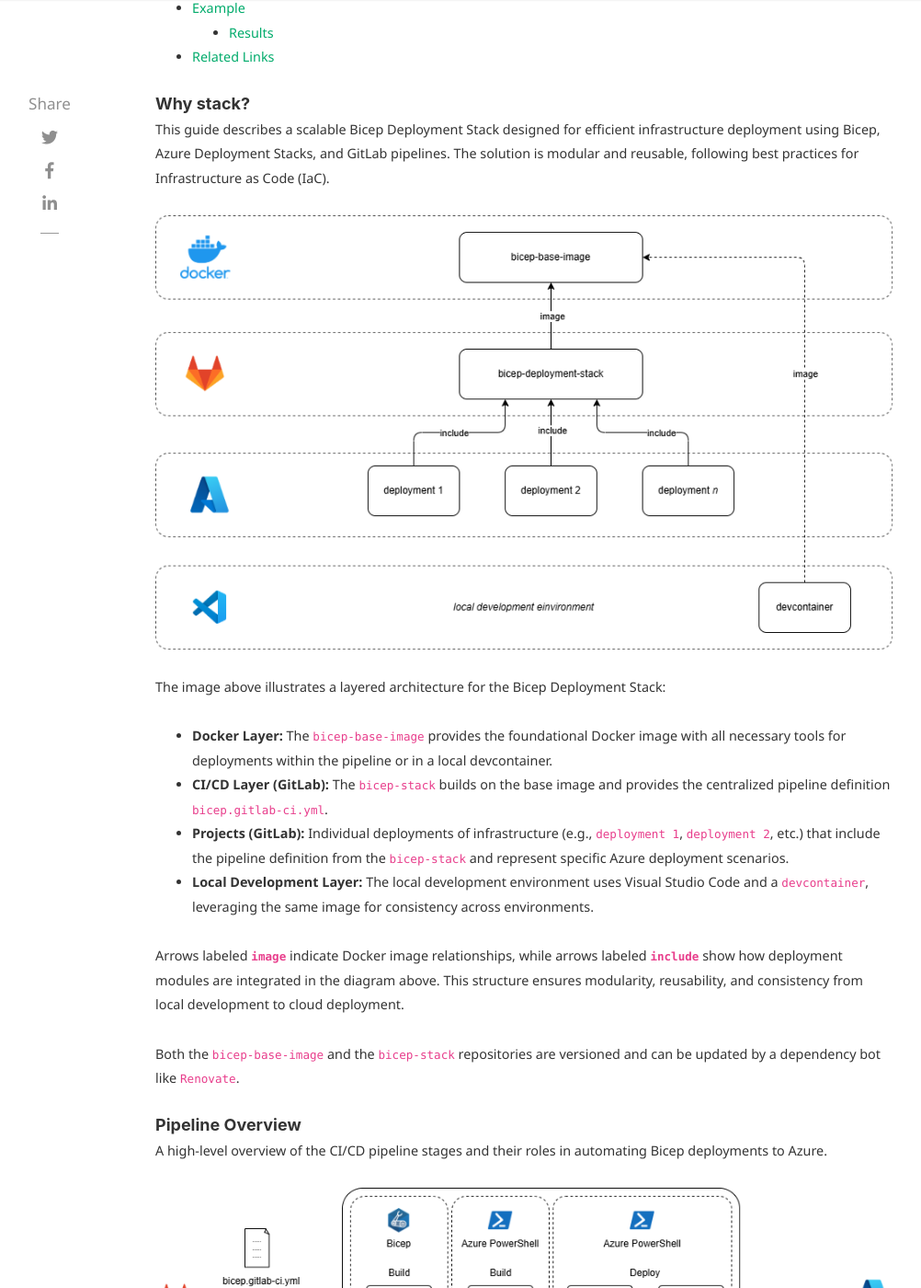
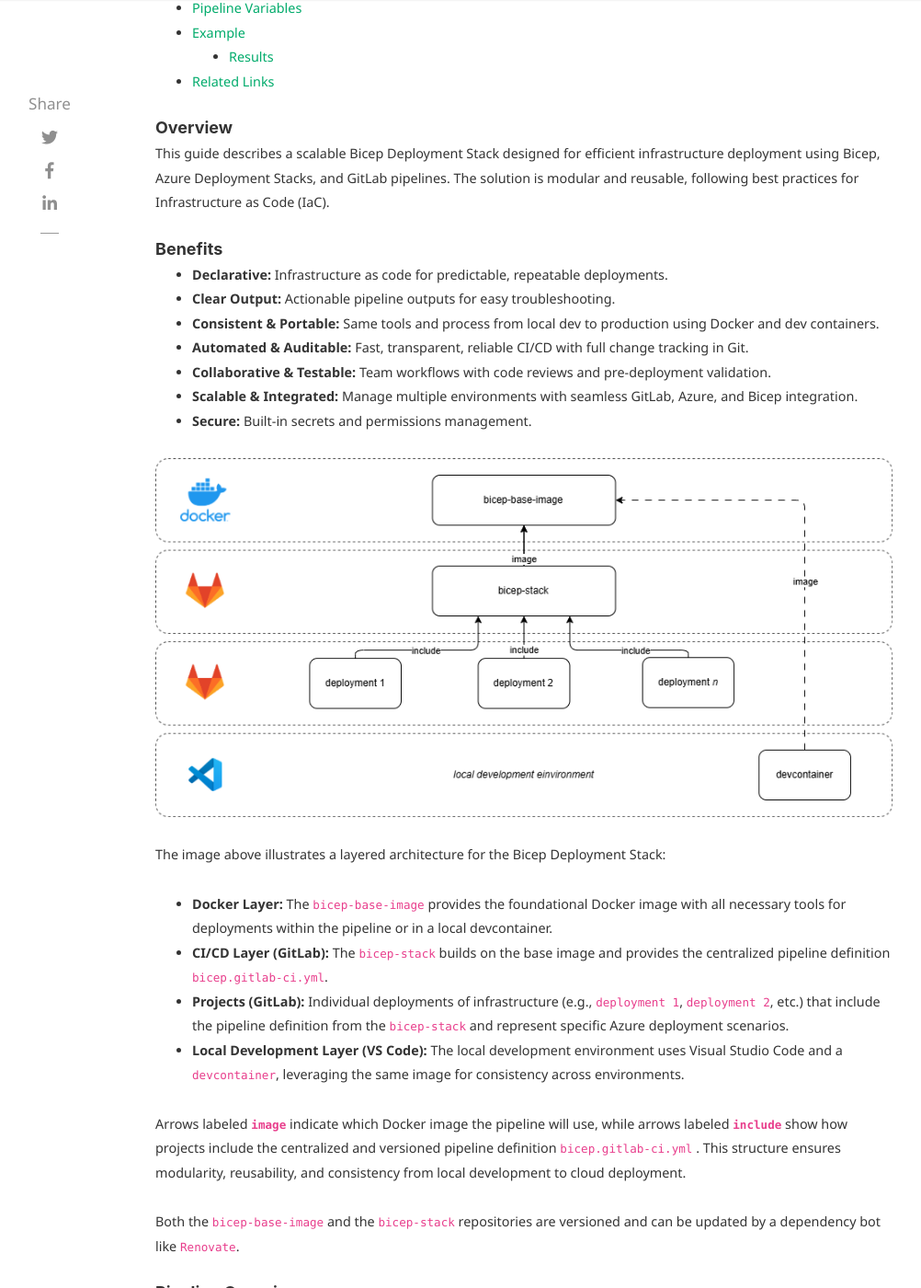
Before and after one commit to webflow-development/webflow.github.io, a Jekyll site: the page built from _posts/2025-06-08-bicep-deployment-stack.md, in a window 1280 px wide and 1400 px high, scrolled down 540 px. Shown: the whole window at 92% size, without its empty margins (116-1118 px from the left). Built offline with Jekyll 4.4.1, drawn with Linux system fonts in a browser that asks for light colours; nearby versions of some CDN libraries; comment, search, counter and statistics services are not loaded; some of the changed text lies outside the part shown.

Commit message:
fix: image updated

```diff
--- a/_posts/2025-06-08-bicep-deployment-stack.md
+++ b/_posts/2025-06-08-bicep-deployment-stack.md
@@ -11,7 +11,8 @@ hidden: false
 ---
 
 ## Table of Contents
-- [Why stack?](#why-stack)
+- [Overview](#overview)
+  - [Benefits](#benefits)
 - [Pipeline Overview](#pipeline-overview)
 - [Prerequisites](#prerequisites)
 - [How To](#how-to)
@@ -21,9 +22,19 @@ hidden: false
     - [Results](#results)
 - [Related Links](#related-links)
 
-# Why stack?
+# Overview
 
 This guide describes a scalable Bicep Deployment Stack designed for efficient infrastructure deployment using Bicep, Azure Deployment Stacks, and GitLab pipelines. The solution is modular and reusable, following best practices for Infrastructure as Code (IaC).
+
+## Benefits
+
+- **Declarative:** Infrastructure as code for predictable, repeatable deployments.
+- **Clear Output:** Actionable pipeline outputs for easy troubleshooting.
+- **Consistent & Portable:** Same tools and process from local dev to production using Docker and dev containers.
+- **Automated & Auditable:** Fast, transparent, reliable CI/CD with full change tracking in Git.
+- **Collaborative & Testable:** Team workflows with code reviews and pre-deployment validation.
+- **Scalable & Integrated:** Manage multiple environments with seamless GitLab, Azure, and Bicep integration.
+- **Secure:** Built-in secrets and permissions management.
 
 ![Bicep Deployment Stack](/assets/2025-06-08-bicep-deployment-stack/bicep-deployment-stack.png)
 
@@ -32,19 +43,17 @@ The image above illustrates a layered architecture for the Bicep Deployment Stac
 - **Docker Layer:** The `bicep-base-image` provides the foundational Docker image with all necessary tools for deployments within the pipeline or in a local devcontainer.
 - **CI/CD Layer (GitLab):** The `bicep-stack` builds on the base image and provides the centralized pipeline definition `bicep.gitlab-ci.yml`.
 - **Projects (GitLab):** Individual deployments of infrastructure (e.g., `deployment 1`, `deployment 2`, etc.) that include the pipeline definition from the `bicep-stack` and represent specific Azure deployment scenarios.
-- **Local Development Layer:** The local development environment uses Visual Studio Code and a `devcontainer`, leveraging the same image for consistency across environments.
+- **Local Development Layer (VS Code):** The local development environment uses Visual Studio Code and a `devcontainer`, leveraging the same image for consistency across environments.
 
-Arrows labeled **`image`** indicate Docker image relationships, while arrows labeled **`include`** show how deployment modules are integrated in the diagram above. This structure ensures modularity, reusability, and consistency from local development to cloud deployment.
+Arrows labeled **`image`** indicate which Docker image the pipeline will use, while arrows labeled **`include`** show how projects include the centralized and versioned pipeline definition `bicep.gitlab-ci.yml` . This structure ensures modularity, reusability, and consistency from local development to cloud deployment.
 
 Both the `bicep-base-image` and the `bicep-stack` repositories are versioned and can be updated by a dependency bot like `Renovate`.
 
 # Pipeline Overview
 
-A high-level overview of the CI/CD pipeline stages and their roles in automating Bicep deployments to Azure.
+The image above illustrates a high-level overview of the CI/CD pipeline stages and their roles in automating Bicep deployments to Azure.
 
 ![Bicep Deployment Stack Overview](/assets/2025-06-08-bicep-deployment-stack/bicep-deployment-stack-pipeline.png)
-
-The image above illustrates the pipeline flow for a typical Bicep deployment project.
 
 - Developer pushes Bicep code changes to GitLab using VS Code.
 - The push triggers a GitLab CI pipeline defined in `bicep.gitlab-ci.yml`.
@@ -53,13 +62,13 @@ The image above illustrates the pipeline flow for a typical Bicep deployment pro
   - Lint and build the Bicep code into ARM JSON files as artifacts.
   - Pass the artifacts to the validation and deployment stages.
   - Validate deployments for test and production using Azure PowerShell.
-  - Deploy the validated code to Azure test and production environments.
+  - Deploy the validated code as Azure deployment stack to Azure test and production environments.
 
 # Prerequisites
 
 Before you begin, ensure you have the following:
 
-- An active Azure subscription
+- Active Azure subscriptions
 - Access to a GitLab instance (self-hosted or gitlab.com)
 - Docker installed on your local machine or CI environment
 - Basic knowledge of Bicep, Azure Resource Manager (ARM), and CI/CD concepts
@@ -69,7 +78,7 @@ Before you begin, ensure you have the following:
 
 1. Create two Azure Subscriptions (test and Production Environemnt).
 2. Create an App Registration with a Client Secret. Add a Role Assignment with `Contributor` to your Subscriptions.
-3. Add the following GitLab variables to your `bicep-deployment-stack`:
+3. Add the following GitLab CI variables to your `bicep-deployment-stack` group:
     - AZURE_TENANT_ID
     - AZURE_SUBSCRIPTION_TEST_ID
     - AZURE_SUBSCRIPTION_PROD_ID
@@ -140,7 +149,7 @@ variables:
 
 You can find a complete example project demonstrating the Bicep Deployment Stack, including pipeline configuration and sample infrastructure code, in the following repository:
 
-**[Bicep Deployment Stack on GitLab](https://gitlab.com/webflow-techblog/bicep-deployment-stack)**
+> **[Bicep Deployment Stack on GitLab](https://gitlab.com/webflow-techblog/bicep-deployment-stack)**
 
 ### Results
 
@@ -161,6 +170,10 @@ This is how my example looks like on Azure.
   <img src="/assets/2025-06-08-bicep-deployment-stack/bicep-deployment-stack-resources.png" alt="Resources" style="max-width:100%; height:auto;" />
 </a>
 
+**Azure deployment stacks**
+<a href="/assets/2025-06-08-bicep-deployment-stack/bicep-deployment-stack-ads.png" target="_blank">
+  <img src="/assets/2025-06-08-bicep-deployment-stack/bicep-deployment-stack-ads.png" alt="Azure deployment stacks" style="max-width:100%; height:auto;" />
+</a>>
 
 # Related Links
 
```
Also changed, not shown: other parts of _posts/2025-06-08-bicep-deployment-stack.md (+3 -1 lines), assets/2025-06-08-bicep-deployment-stack/bicep-deployment-stack-ads.png (added), assets/2025-06-08-bicep-deployment-stack/bicep-deployment-stack-pipeline.png, assets/2025-06-08-bicep-deployment-stack/bicep-deployment-stack.png, 1 other file.
